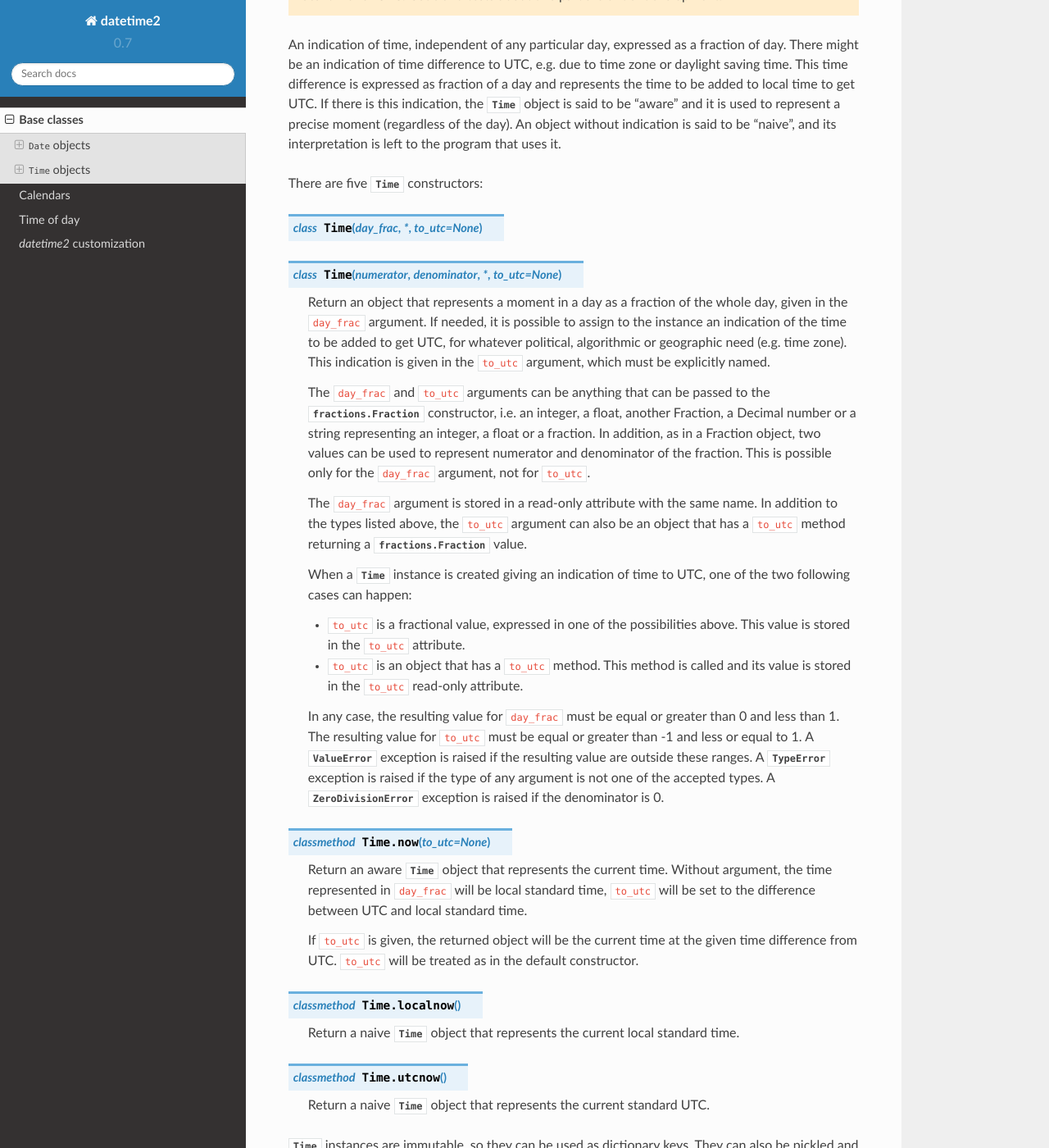
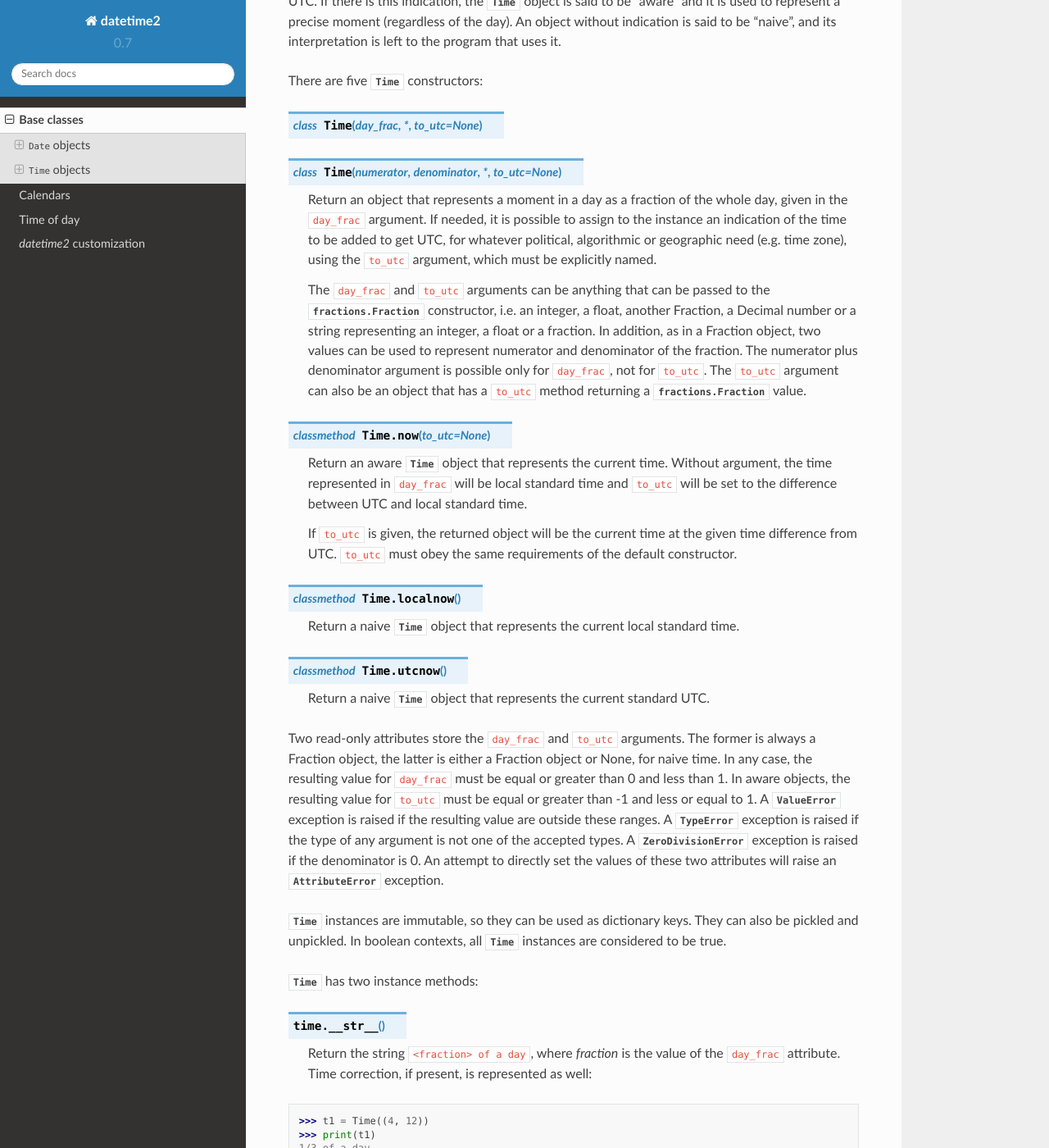
Before and after one commit to fricciardi/datetime2, a Sphinx documentation site: the page built from docs/base_classes.rst, in a window 1280 px wide and 1400 px high, scrolled down 2183 px. Shown: the whole window at 82% size. Built offline with Sphinx 7.4.7 and the Read the Docs theme 2.0.0, drawn with Linux system fonts in a browser that asks for light colours; some of the changed text lies outside the part shown.

Commit message:
Reworked documentation for Time
Also done a little change for Date

```diff
--- a/docs/base_classes.rst
+++ b/docs/base_classes.rst
@@ -135,10 +135,6 @@ Notes:
 :class:`Time` objects
 ---------------------
 
-.. warning:: This version of the documentation is under revision for the part
-             concerning the correction of local time for UTC. Code and tests about
-             this part are under development.
-
 An indication of time, independent of any particular day, expressed as a
 fraction of day. There might be an indication of time difference to UTC, e.g.
 due to time zone or daylight saving time. This time difference is expressed as
@@ -156,49 +152,28 @@ There are five :class:`Time` constructors:
    Return an object that represents a moment in a day as a fraction of the
    whole day, given in the ``day_frac`` argument. If needed, it is possible
    to assign to the instance an indication of the time to be added to get UTC,
-   for whatever political, algorithmic or geographic need (e.g. time zone).
-   This indication is given in the ``to_utc`` argument, which must be
-   explicitly named.
+   for whatever political, algorithmic or geographic need (e.g. time zone),
+   using the ``to_utc`` argument, which must be explicitly named.
 
    The ``day_frac`` and ``to_utc`` arguments can be anything that can
    be passed to the :class:`fractions.Fraction` constructor, i.e. an integer, a
    float, another Fraction, a Decimal number or a string representing an
    integer, a float or a fraction. In addition, as in a Fraction object, two
    values can be used to represent numerator and denominator of the fraction.
-   This is possible only for the ``day_frac`` argument, not for ``to_utc``.
-
-   The ``day_frac`` argument is stored in a read-only attribute with the same
-   name. In addition to the types listed above, the ``to_utc`` argument
-   can also be an object that has a ``to_utc`` method returning a
-   :class:`fractions.Fraction` value.
-
-   When a :class:`Time` instance is created giving an indication of time to
-   UTC, one of the two following cases can happen:
-
-   - ``to_utc`` is a fractional value, expressed in one of the
-     possibilities above. This value is stored in the ``to_utc`` attribute.
-
-   - ``to_utc`` is an object that has a ``to_utc`` method. This
-     method is called and its value is stored in the ``to_utc`` read-only
-     attribute.
-
-   In any case, the resulting value for ``day_frac`` must be equal or greater
-   than 0 and less than 1. The resulting value for ``to_utc`` must be equal or greater
-   than -1 and less or equal to 1. A :exc:`ValueError` exception is raised if the
-   resulting value are outside these ranges. A :exc:`TypeError` exception is
-   raised if the type of any argument is not one of the accepted types. A
-   :exc:`ZeroDivisionError` exception is raised if the denominator is 0.
+   The numerator plus denominator argument is possible only for ``day_frac``,
+   not for ``to_utc``. The ``to_utc`` argument can also be an object that has
+   a ``to_utc`` method returning a :class:`fractions.Fraction` value.
 
 .. classmethod:: Time.now(to_utc=None)
 
    Return an aware :class:`Time` object that represents the current time.
    Without argument, the time represented in ``day_frac`` will be local
-   standard time, ``to_utc`` will be set to the difference between UTC and
-   local standard time.
+   standard time and ``to_utc`` will be set to the difference between UTC
+   and local standard time.
 
    If ``to_utc`` is given, the returned object will be the current time
-   at the given time difference from UTC. ``to_utc`` will be treated as
-   in the default constructor.
+   at the given time difference from UTC. ``to_utc`` must obey the same
+   requirements of the default constructor.
 
 .. classmethod:: Time.localnow()
 
@@ -210,24 +185,20 @@ There are five :class:`Time` constructors:
    Return a naive :class:`Time` object that represents the current standard
    UTC.
 
+Two read-only attributes store the ``day_frac`` and ``to_utc`` arguments. The
+former is always a Fraction object, the latter is either a Fraction object or
+None, for naive time. In any case, the resulting value for ``day_frac`` must
+be equal or greater than 0 and less than 1. In aware objects, the resulting
+value for ``to_utc`` must be equal or greater than -1 and less or equal to 1.
+A :exc:`ValueError` exception is raised if the resulting value are outside
+these ranges. A :exc:`TypeError` exception is raised if the type of any
+argument is not one of the accepted types. A :exc:`ZeroDivisionError`
+exception is raised if the denominator is 0. An attempt to directly set the
+values of these two attributes will raise an :exc:`AttributeError` exception.
 
 :class:`Time` instances are immutable, so they can be used as dictionary keys.
 They can also be pickled and unpickled. In boolean contexts, all :class:`Time`
 instances are considered to be true.
-
-:class:`Time` instances have two read-only attributes: an
-:exc:`AttributeError` exception is raised when trying to change any of them.
-
-.. attribute:: Time.day_frac
-
-   A Python :class:`fractions.Fraction` that represents the part of the day
-   after midnight. The value is given as a fraction of a day.
-
-.. attribute:: Time.to_utc
-
-   If not ``None``, this attribute is a Python :class:`fractions.Fraction` that
-   represents the fraction of a day that must be added to current time to get
-   UTC. The value is given as a fraction of a day.
 
 
 :class:`Time` has two instance methods:
```
Also changed, not shown: other parts of docs/base_classes.rst (+2 -2 lines).
